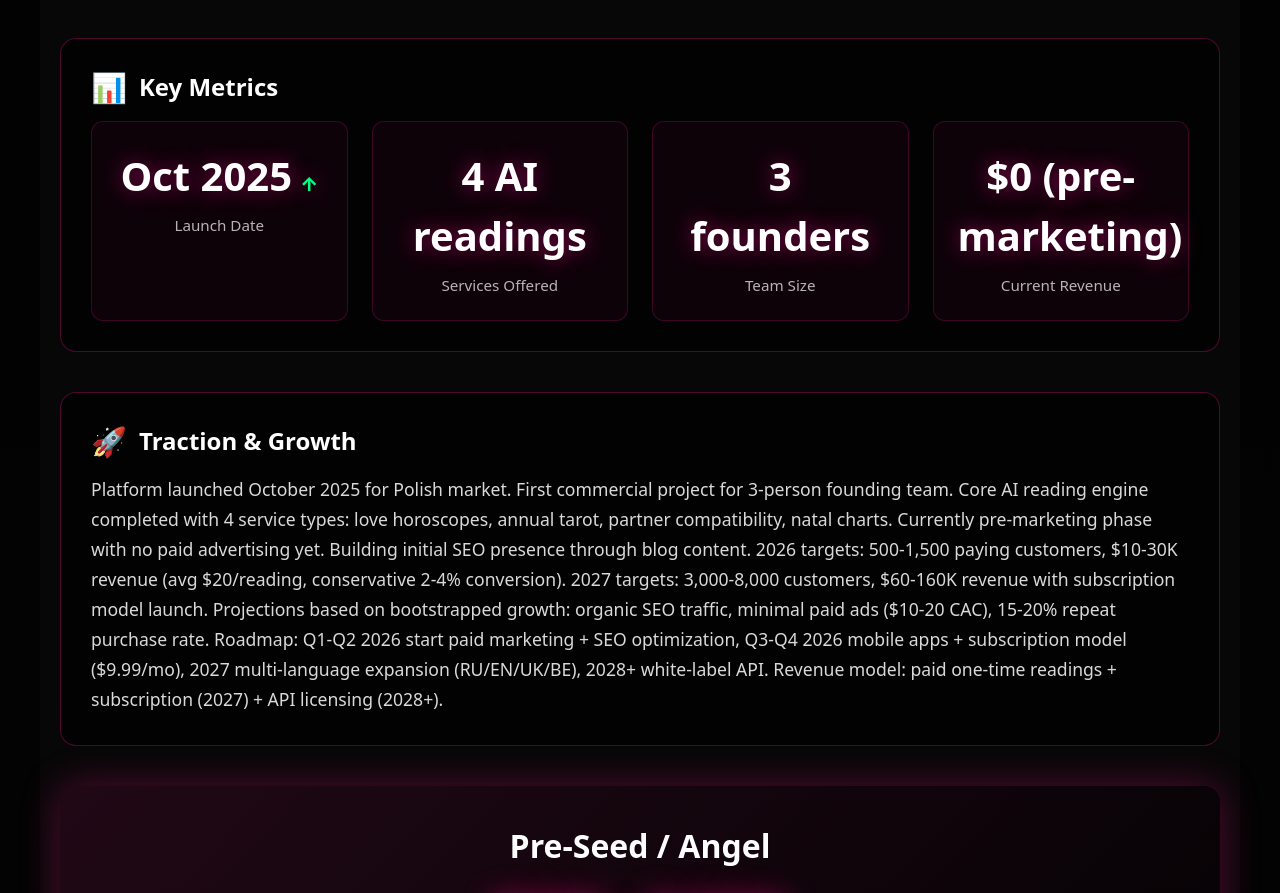
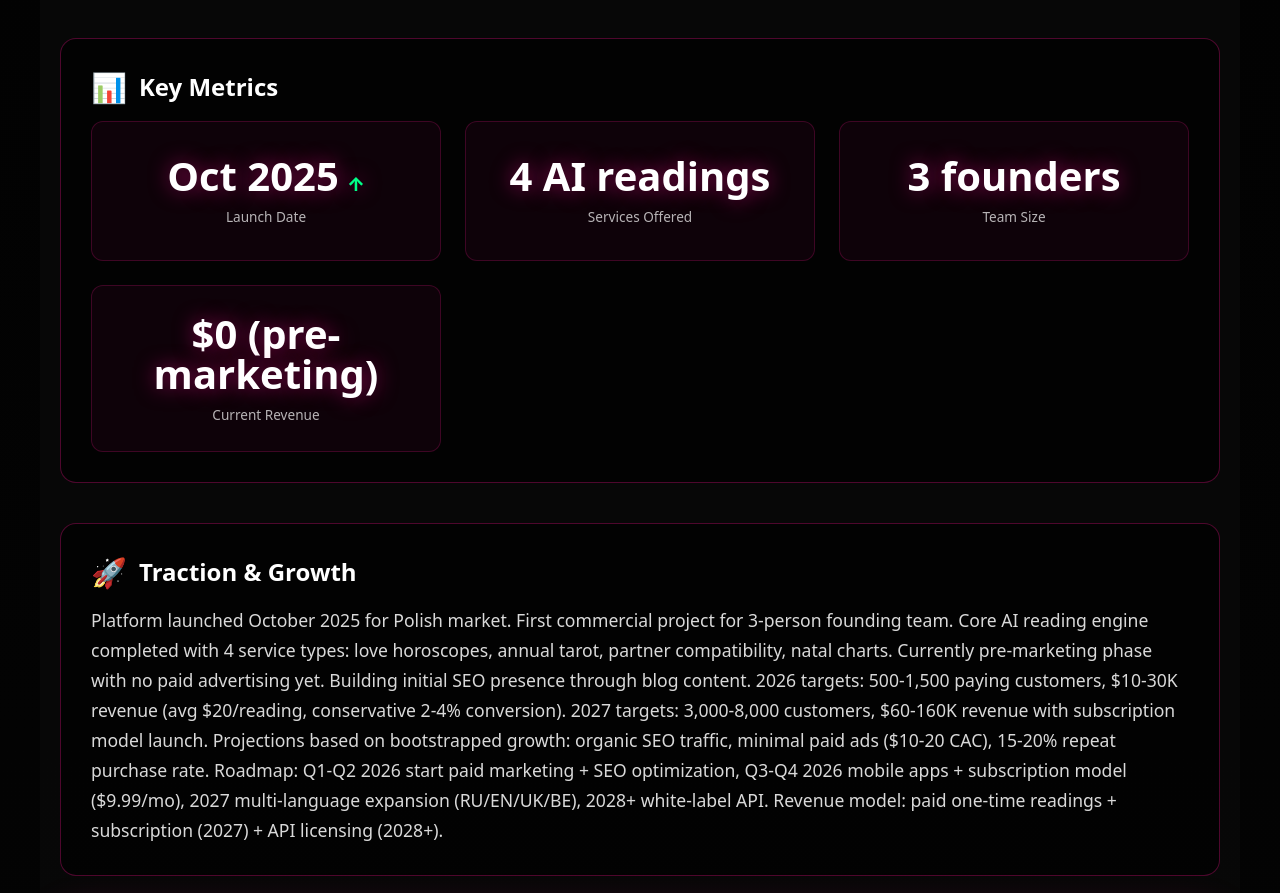
Before and after one commit to pink-black-team/pink-black-team.github.io, a Next.js app: page /projects/astrologia-guru in a window 1280 px wide. Shown: the part 1647-2540 px from the top of the page. Built offline with nearby package versions, Linux system fonts and the light colour scheme.

Commit message:
feat: fix UI

```diff
--- a/app/projects/[slug]/page.module.css
+++ b/app/projects/[slug]/page.module.css
@@ -207,13 +207,19 @@
 
 .metricsGrid {
   display: grid;
-  grid-template-columns: repeat(auto-fit, minmax(250px, 1fr));
+  grid-template-columns: repeat(auto-fit, minmax(300px, 1fr));
   gap: 24px;
   margin-top: 16px;
 }
 
 .metricCard {
-  padding: 24px;
+  display: flex;
+  flex-direction: column;
+  justify-content: center;
+  align-items: center;
+  gap: 12px;
+  padding: 28px 24px;
+  min-height: 140px;
   background: rgba(255, 20, 147, 0.05);
   border: 1px solid rgba(255, 20, 147, 0.2);
   border-radius: 12px;
@@ -225,21 +231,25 @@
   background: rgba(255, 20, 147, 0.1);
   border-color: rgba(255, 20, 147, 0.4);
   box-shadow: 0 0 20px rgba(255, 20, 147, 0.2);
+  transform: translateY(-4px);
 }
 
 .metricValue {
   font-size: 2.5rem;
   font-weight: 800;
   color: var(--color-pink);
-  margin: 0 0 8px;
+  margin: 0;
   text-shadow: 0 0 20px rgba(255, 20, 147, 0.5);
+  line-height: 1;
 }
 
 .metricLabel {
-  font-size: 0.95rem;
+  font-size: 0.85rem;
   color: rgba(255, 255, 255, 0.7);
   margin: 0;
   font-weight: 500;
+  line-height: 1.3;
+  max-width: 100%;
 }
 
 .metricTrend {
--- a/components/InvestmentSection.module.css
+++ b/components/InvestmentSection.module.css
@@ -58,13 +58,19 @@
 
 .metricsGrid {
   display: grid;
-  grid-template-columns: repeat(auto-fit, minmax(250px, 1fr));
+  grid-template-columns: repeat(auto-fit, minmax(300px, 1fr));
   gap: 24px;
   margin-top: 16px;
 }
 
 .metricCard {
-  padding: 24px;
+  display: flex;
+  flex-direction: column;
+  justify-content: center;
+  align-items: center;
+  gap: 12px;
+  padding: 28px 24px;
+  min-height: 140px;
   background: rgba(255, 20, 147, 0.05);
   border: 1px solid rgba(255, 20, 147, 0.2);
   border-radius: 12px;
@@ -76,21 +82,25 @@
   background: rgba(255, 20, 147, 0.1);
   border-color: rgba(255, 20, 147, 0.4);
   box-shadow: 0 0 20px rgba(255, 20, 147, 0.2);
+  transform: translateY(-4px);
 }
 
 .metricValue {
   font-size: 2.5rem;
   font-weight: 800;
   color: var(--color-pink);
-  margin: 0 0 8px;
+  margin: 0;
   text-shadow: 0 0 20px rgba(255, 20, 147, 0.5);
+  line-height: 1;
 }
 
 .metricLabel {
-  font-size: 0.95rem;
+  font-size: 0.85rem;
   color: rgba(255, 255, 255, 0.7);
   margin: 0;
   font-weight: 500;
+  line-height: 1.3;
+  max-width: 100%;
 }
 
 .metricTrend {
```
